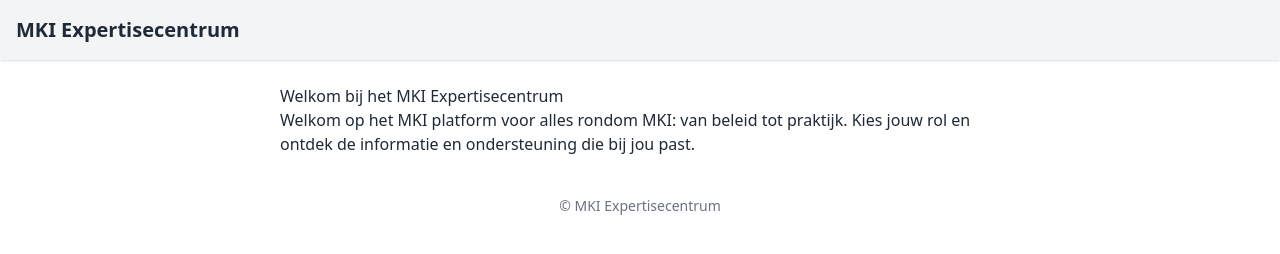
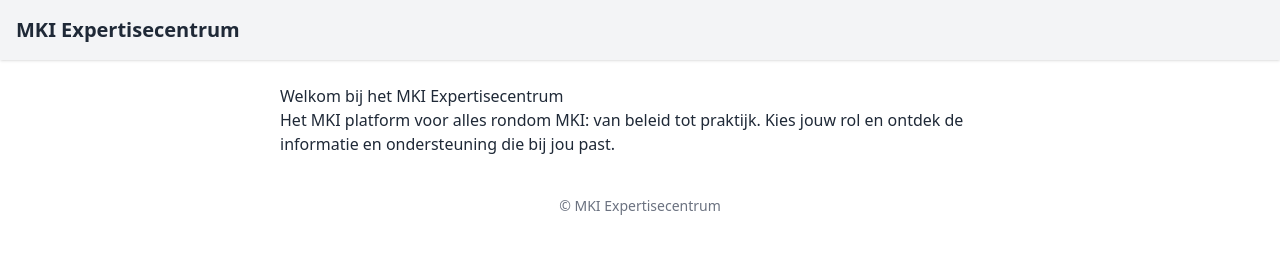
Before and after one commit to lcapro/mkiexpertisecentrum, an Eleventy site: page src/index.md in a window 1280 px wide. Built offline with nearby package versions, Linux system fonts and the light colour scheme; Eleventy itself is replaced by a stand-in of ours; files that its build step writes are made by us from their sources.

Commit message:
Update welcome text

```diff
--- a/src/index.md
+++ b/src/index.md
@@ -5,4 +5,4 @@ layout: layout.njk
 
 # Welkom bij het MKI Expertisecentrum
 
-Welkom op het MKI platform voor alles rondom MKI: van beleid tot praktijk. Kies jouw rol en ontdek de informatie en ondersteuning die bij jou past.
+Het MKI platform voor alles rondom MKI: van beleid tot praktijk. Kies jouw rol en ontdek de informatie en ondersteuning die bij jou past.
```
